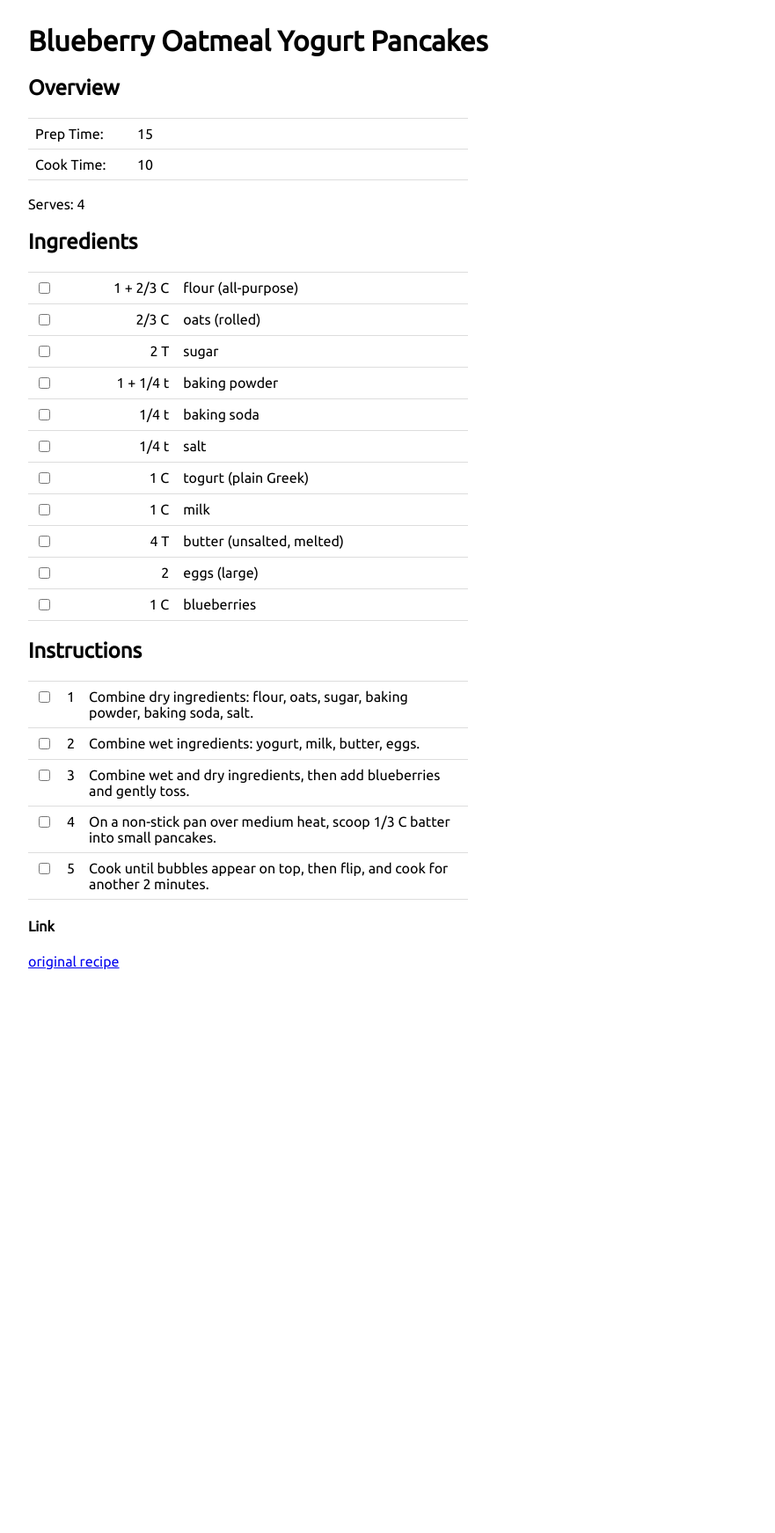
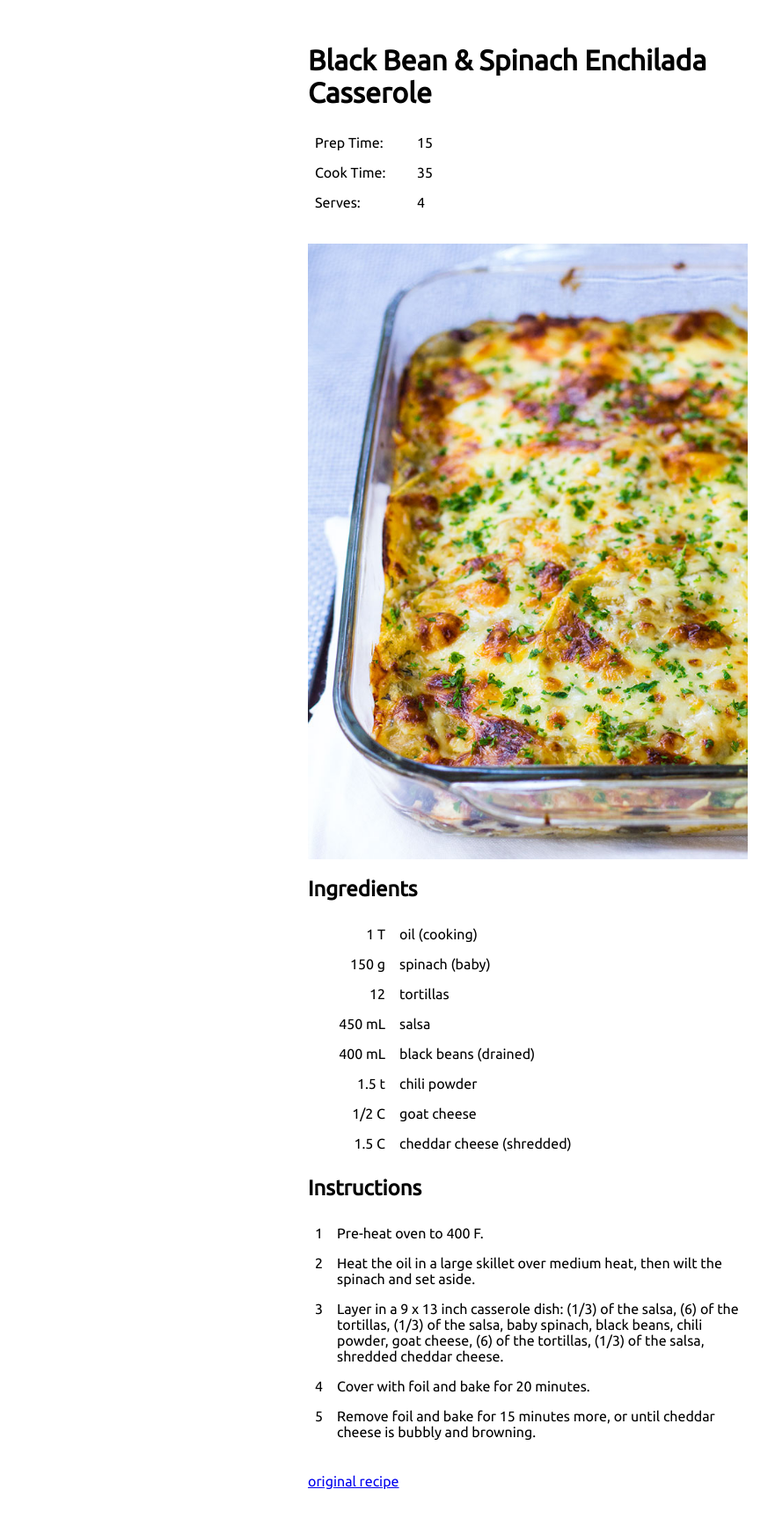
Before and after one commit to jessexknight/foodbook, a PHP site: page / in a window 1280 px wide. Shown: the whole page at 88% size, without its empty margins (40-921 px from the left). Before the commit the page ends 1102 px from the top, so only its background shows below. Run offline with PHP 8.4, Linux system fonts and the light colour scheme; some libraries are stand-ins or nearby versions.

Commit message:
adding images & clickable table rows

```diff
--- a/css/style.css
+++ b/css/style.css
@@ -1,6 +1,7 @@
 body {
   font-family: 'Ubuntu', sans-serif;
-  padding: 20px 5% 5% 5%;
+  margin: 50px auto;
+  width: 500px;
 }
 table {
   border-collapse: collapse;
@@ -8,31 +9,35 @@ table {
 }
 th, td {
   padding: 8px;
-  border-color: ;
-  border-bottom: solid 1px #ddd;
-  border-top: solid 1px #ddd;
+  /* border-bottom: solid 1px #ddd;
+  border-top: solid 1px #ddd; */
   vertical-align: top;
 }
-
-#time td:nth-child(1) {
+img {
+  margin-top: 30px;
+  width: 500px;
+}
+.rowclick {
+  position: relative;
+}
+.rowclick tr {
+  cursor: pointer;
+}
+.rowclick tr.selected {
+  color: #999;
+}
+.rowclick tr.selected :nth-child(2) {
+  text-decoration-line: line-through;
+}
+#overview td:nth-child(1) {
   width: 100px;
 }
-#time td:nth-child(2) {
+#overview td:nth-child(2) {
   text-align: left;
 }
-
-#ingredients  td:nth-child(1),
-#instructions td:nth-child(1) {
-  width: 10px;
+.rowclick  td:nth-child(1) {
   text-align: right;
 }
-
-#ingredients  td:nth-child(2),
-#instructions td:nth-child(2) {
-  text-align: right;
+#ingredients td:nth-child(1) {
+  width: 80px;
 }
-#ingredients td:nth-child(2) {
-  min-width: 50px;
-}
-
-/* tr:nth-child(odd) {background-color: #f2f2f2;} */
--- a/index.html
+++ b/index.html
@@ -8,19 +8,16 @@
 <body>
   <h1 id='title'></h1>
 
-  <h2>Overview</h2>
-  <div id='time'></div>
-  <br>
-  <div id='serves'></div>
+  <div id='overview'></div>
+  <div id='images'></div>
 
   <h2>Ingredients</h2>
-  <div id='ingredients'></div>
+  <div class='rowclick' id='ingredients'></div>
 
   <h2>Instructions</h2>
-  <div id='instructions'></div>
+  <div class='rowclick' id='instructions'></div>
 
-  <h4>Link</h4>
-  <div id='link'></div>
+  <div style='margin-top: 30px' id='link'></div>
 
   <script src='js/load.js'></script>
 </body>
--- a/js/load.js
+++ b/js/load.js
@@ -2,8 +2,8 @@ $(document).ready(function(){
   function hoverover(str,match,hover){
     return str;//.replace('???',' {'+match+'} ')
   }
-  function checkbox(value=false){
-    return '<input type="checkbox" value='+value+'></input>'
+  function checkbox(){
+    return '<input type="checkbox"/>'
   }
   function trow(str){
     return '<tr>'+str+'</tr>';
@@ -11,23 +11,27 @@ $(document).ready(function(){
   function tcell(str,spec=''){
     return '<td '+spec+'>'+str+'</td>';
   }
-  $.getJSON('recipes/oatmeal-pancakes.json',function(data){
+  $.getJSON('recipes/enchilada-casserole.json',function(data){
     s = {}
     // title
     s['title'] = data['title']
     s['page-title'] = data['title']
-    // time
-    s['time'] = '<table>'+
+    // overview
+    s['overview'] = '<table>'+
       trow(tcell('Prep Time:')+tcell(data['time']['prep']))+
       trow(tcell('Cook Time:')+tcell(data['time']['cook']))+
+      trow(tcell('Serves:')+tcell(data['serves']))+
       '</table>';
-    // serves
-    s['serves'] = 'Serves: '+data['serves']
+    // images
+    s['images'] = ''
+    for (var i in data['images']){
+      s['images'] += '<img src="img/'+data['images']+'""/>'
+    }
+    +data['images']
     // ingredients
     s['ingredients'] = '<table>'
     for (var g in data['ingredients']){
       s['ingredients'] += trow(
-        tcell(checkbox())+
         tcell(data['ingredients'][g])+
         tcell(g)
       )
@@ -41,7 +45,6 @@ $(document).ready(function(){
         instruction = hoverover(instruction,g.replace(/ *\([^)]*\) */g, ""),'')
       }
       s['instructions'] += trow(
-        tcell(checkbox(),   'valign="top"')+
         tcell(parseInt(i)+1,'valign="top"')+
         tcell(instruction)
       )
@@ -54,5 +57,14 @@ $(document).ready(function(){
     for (id in s){
       $('#'+id).html(s[id])
     };
+    // row reactive
+    $('.rowclick tr').click(function(event) {
+      $(this).toggleClass('selected');
+      if (event.target.type !== 'checkbox') {
+        $(':checkbox', this).attr('checked', function() {
+          return !this.checked;
+        });
+      }
+    });
   });
 });
--- a/recipes/enchilada-casserole.json
+++ b/recipes/enchilada-casserole.json
@@ -22,5 +22,8 @@
     "Cover with foil and bake for 20 minutes.",
     "Remove foil and bake for 15 minutes more, or until cheddar cheese is bubbly and browning."
   ],
+  "images": [
+    "enchilada-casserole-1.jpg"
+  ],
   "source": "http://kiwiandbean.com/make-ahead-enchilada-casserole/"
 }
--- a/recipes/oatmeal-pancakes.json
+++ b/recipes/oatmeal-pancakes.json
@@ -25,5 +25,8 @@
     "On a non-stick pan over medium heat, scoop 1/3 C batter into small pancakes.",
     "Cook until bubbles appear on top, then flip, and cook for another 2 minutes."
   ],
-  "source": "https://damndelicious.net/2012/10/18/blueberry-oatmeal-yogurt-pancakes/?utm_campaign=shareaholic&utm_medium=email_this&utm_source=email"
+  "images": [
+    "oatmeal-pancakes-1.jpg"
+  ],
+  "source": "https://damndelicious.net/2012/10/18/blueberry-oatmeal-yogurt-pancakesA"
 }
```
Also changed, not shown: img/enchilada-casserole-1.jpg (added), img/oatmeal-pancakes-1.jpg (added).
